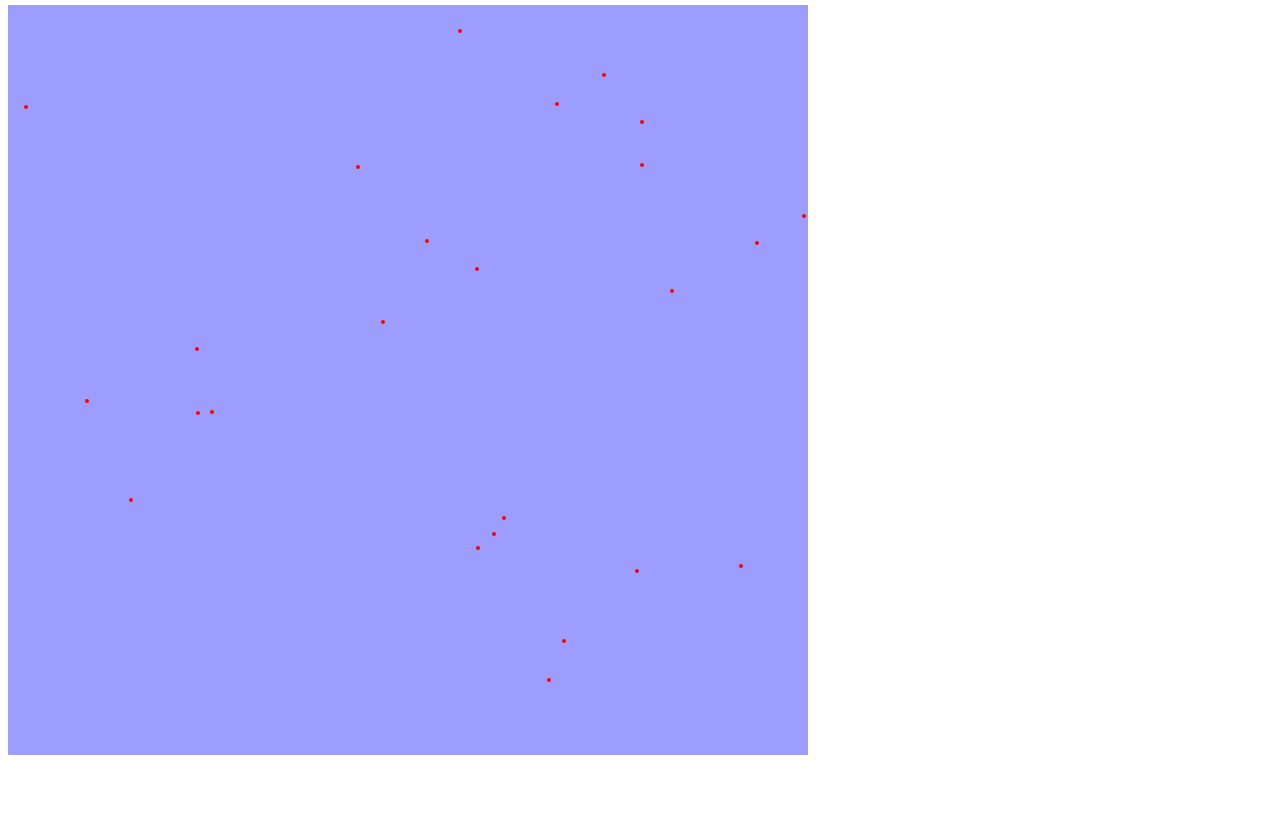
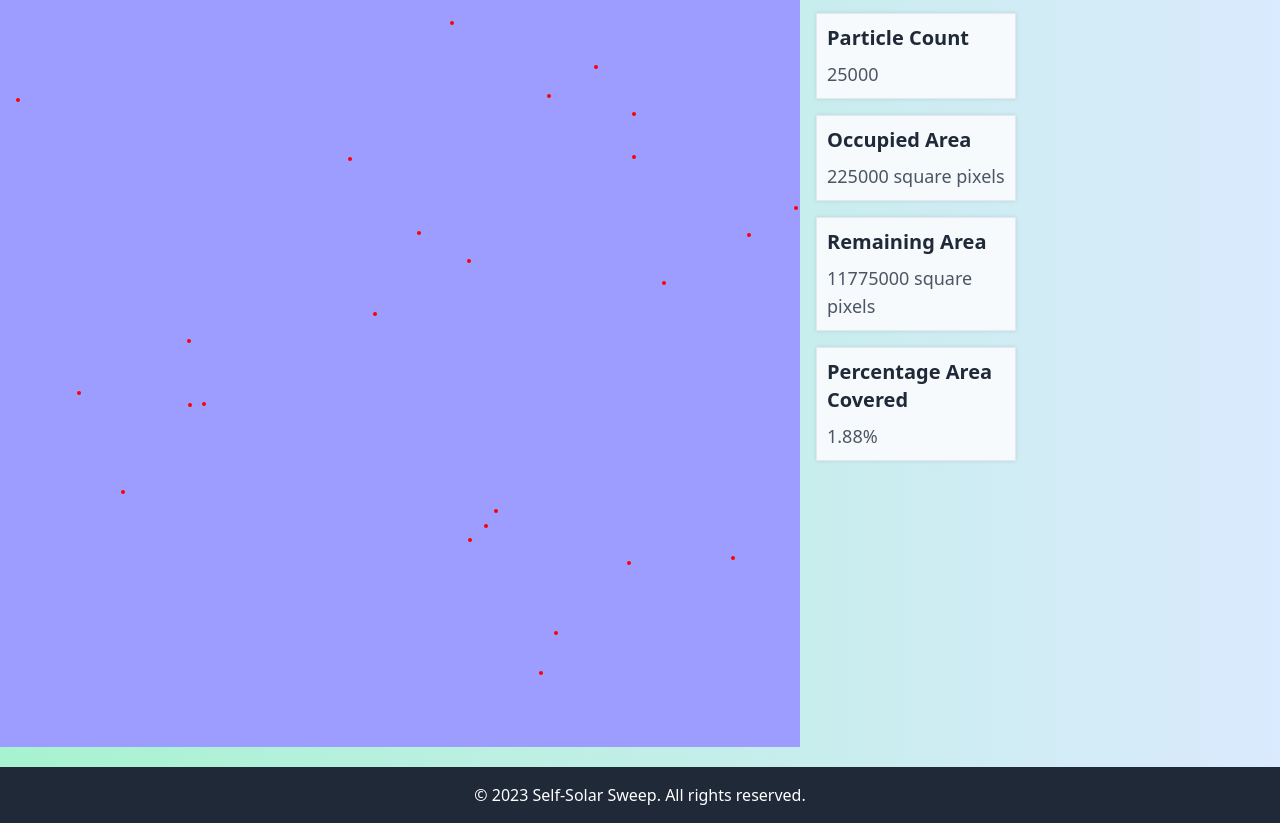
Before and after one commit to Kishan-Ved/solar_panel_simulation, a plain HTML site: page index.html in a window 1280 px wide. Shown: the part 75-898 px from the top of the page. Before the commit the page ends 850 px from the top, so only its background shows below. Drawn offline with nearby package versions, Linux system fonts and the light colour scheme.

Commit message:
Update index.html

```diff
--- a/index.html
+++ b/index.html
@@ -1,6 +1,9 @@
 <!DOCTYPE html>
 <html>
+
 <head>
+    <meta charset="utf-8">
+    <link href="https://cdn.jsdelivr.net/npm/tailwindcss@2.2.16/dist/tailwind.min.css" rel="stylesheet">
     <style>
         #solar-panel {
             width: 800px;
@@ -18,52 +21,63 @@
             position: absolute;
         }
 
-    #particle-count {
-      position: absolute;
-      top: 0;
-      right: 0;
+        .card {
+            width: 200px;
             padding: 10px;
-      background-color: white;
-      font-family: Arial, sans-serif;
-      font-size: 16px;
+            background-color: #F7FAFC;
+            border: 1px solid #E2E8F0;
+            box-shadow: 0 0 4px rgba(0, 0, 0, 0.1);
         }
 
-    #area {
-      position: absolute;
-      top: 30px;
-      right: 0;
-      padding: 10px;
-      background-color: white;
-      font-family: Arial, sans-serif;
-      font-size: 16px;
+        .footer {
+            background-color: #f3f3f3;
         }
 
-    @media only screen and (max-width: 800px) {
-      #solar-panel {
-        width: 100%;
-        height: auto;
-        max-height: 750px;
-      }
+        .blink {
+            animation: blinker 1s linear infinite;
         }
 
-    @media only screen and (max-width: 600px) {
-      #solar-panel {
-        max-height: 500px;
-      }
-    }
-
-    @media only screen and (max-width: 400px) {
-      #solar-panel {
-        max-height: 300px;
+        @keyframes blinker {
+            50% {
+                opacity: 0;
             }
         }
     </style>
 </head>
-<body>
-  <h1>Solar Panel Dust Simulation</h1>
+
+<body class="bg-gradient-to-r from-green-200 to-blue-100">
+    <header class="p-4 bg-gray-800 text-white flex items-center justify-between">
+        <h1 class="text-2xl font-bold">
+            Solar Panel Dust Simulation
+            <span id="alert" class="ml-2 text-red-500"></span>
+        </h1>
+        <button id="reset-button" class="p-2 bg-gradient-to-r from-green-400 to-green-600 text-white rounded">Reset</button>
+    </header>
+    <div class="flex">
         <div id="solar-panel"></div>
-  <div id="particle-count">Particle Count: 0</div>
-  <div id="area">Occupied Area: 0 square pixels</div>
+        <div class="text-lg p-4 space-y-4">
+            <div class="card">
+                <h2 class="text-xl font-bold text-gray-800 mb-2">Particle Count</h2>
+                <p id="particle-count" class="text-gray-600">0</p>
+            </div>
+            <div class="card">
+                <h2 class="text-xl font-bold text-gray-800 mb-2">Occupied Area</h2>
+                <p id="area" class="text-gray-600">0 square pixels</p>
+            </div>
+            <div class="card">
+                <h2 class="text-xl font-bold text-gray-800 mb-2">Remaining Area</h2>
+                <p id="area-left" class="text-gray-600">1200000 square pixels</p>
+            </div>
+            <div class="card">
+                <h2 class="text-xl font-bold text-gray-800 mb-2">Percentage Area Covered</h2>
+                <p id="percentage-covered" class="text-gray-600">0%</p>
+            </div>
+
+        </div>
+    </div>
+    <footer class="p-4 bg-gray-800 text-white text-center">
+        &copy; 2023 Self-Solar Sweep. All rights reserved.
+    </footer>
 
     <script>
         const solarPanel = document.getElementById('solar-panel');
@@ -73,6 +87,9 @@
         const particles = [];
         const particleCountElement = document.getElementById('particle-count');
         const areaElement = document.getElementById('area');
+        const alertElement = document.getElementById('alert');
+        const areaLeftElement = document.getElementById('area-left');
+        const percentageCoveredElement = document.getElementById('percentage-covered');
         let particleCount = 0;
 
         function createParticle() {
@@ -88,7 +105,7 @@
 
             particles.push(particle);
             particleCount += 1000;
-      particleCountElement.textContent = 'Particle Count: ' + particleCount;
+            particleCountElement.textContent = particleCount.toString();
             updateOccupiedArea();
         }
 
@@ -113,9 +130,25 @@
         function updateOccupiedArea() {
             const occupiedArea = particleCount * Math.pow(particleSize, 2);
             const remainingArea = 800 * 750 * 20 - occupiedArea;
-      const percentageAreaCovered = (occupiedArea / remainingArea * 100).toFixed(2);
-      areaElement.textContent = 'Occupied Area: ' + occupiedArea + ' square pixels, Remaining area: ' + remainingArea + ' square pixels, Percentage area covered = ' + percentageAreaCovered + '%';
+            const percentageAreaCovered = ((occupiedArea / (occupiedArea + remainingArea)) * 100).toFixed(2);
+            areaElement.textContent = occupiedArea.toString() + ' square pixels';
+            areaLeftElement.textContent = remainingArea + ' square pixels';
+            percentageCoveredElement.textContent = percentageAreaCovered + '%';
+            const alertMessage = 'Percentage area covered: ' + percentageAreaCovered + '%';
+            alertElement.textContent = '';
+            if (percentageAreaCovered > 50) {
+                alertElement.textContent = alertMessage;
+                alertElement.classList.add('blink');
+            } else {
+                alertElement.classList.remove('blink');
             }
+        }
+
+        const resetButton = document.getElementById('reset-button');
+
+        resetButton.addEventListener('click', function() {
+            location.reload();
+        });
 
         setInterval(() => {
             for (let i = 0; i < 1; i++) {
@@ -126,4 +159,5 @@
         setInterval(updateParticles, 50);
     </script>
 </body>
+
 </html>
```
Lines whose indentation alone changed are shown as unchanged.
